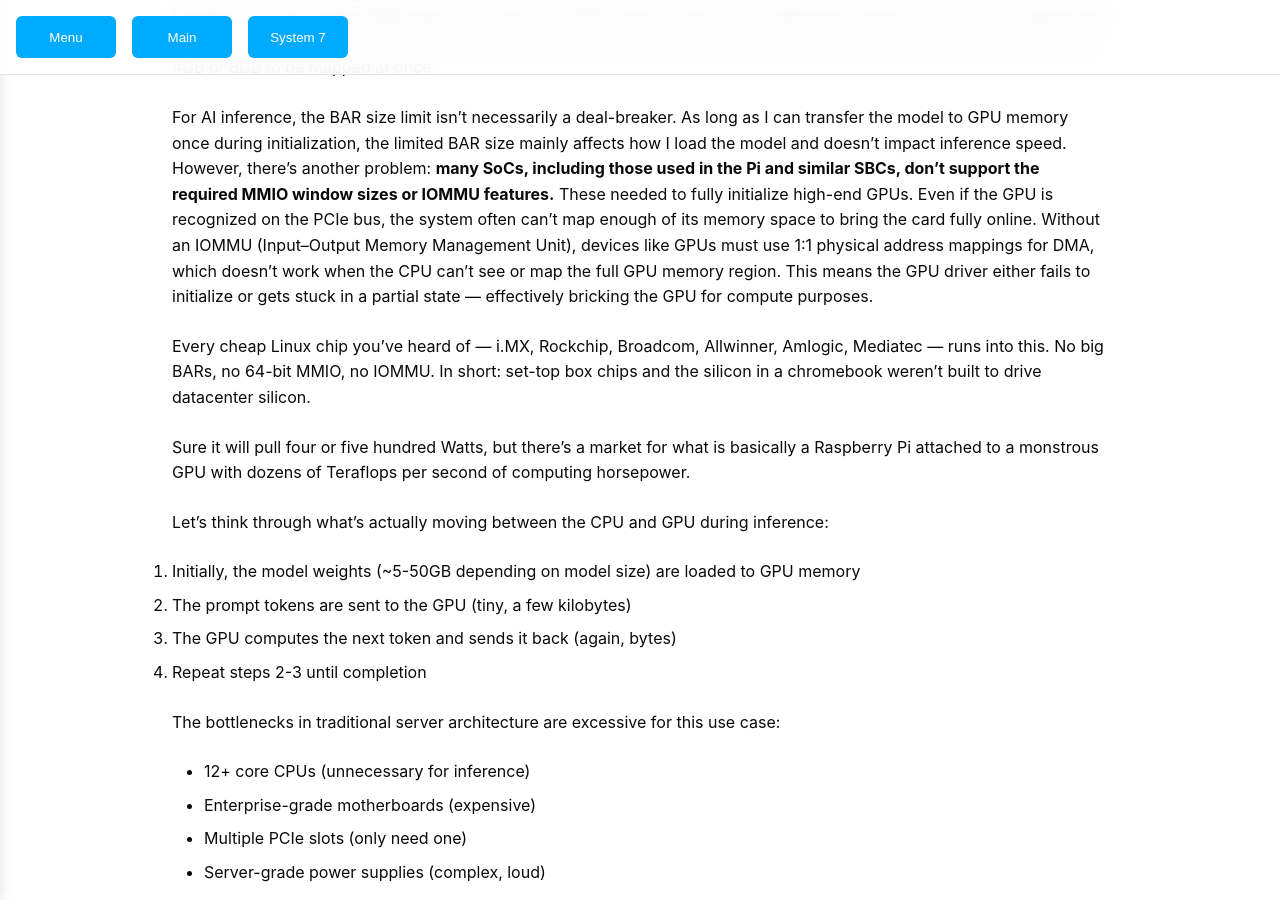
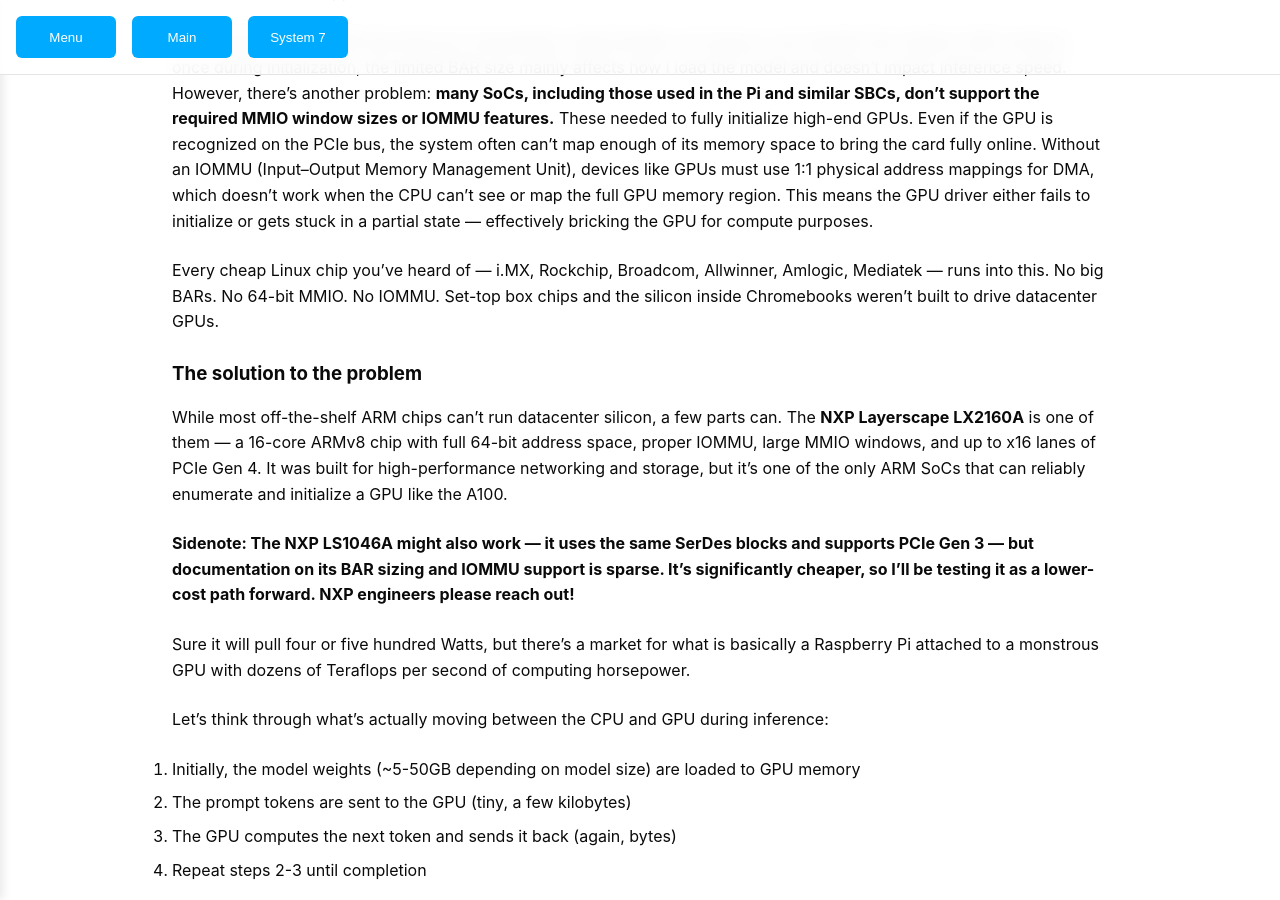
Before and after one commit to bbenchoff/bbenchoff.github.io, a Jekyll site: the page built from pages/EdgingAI.md, in a window 1280 px wide and 900 px high, scrolled down 914 px. Built offline with Jekyll 4.4.1, drawn with Linux system fonts in a browser that asks for light colours; nearby versions of some CDN libraries; our own code applies the rules of GitHub Pages for plain Markdown files; some of the changed text lies outside the part shown.

Commit message:
Update EdgingAI.md

```diff
--- a/pages/EdgingAI.md
+++ b/pages/EdgingAI.md
@@ -1,12 +1,11 @@
-Here's the complete Solebox project log in Markdown format:
-markdown---
+---
 layout: default
 
 
 ---
 
 # Solebox: Really Tiny Linux and Datacenter GPUs
-## or, I'm Building an Offline LLM Box: Pi CM5 + A100 = 80 tokens/sec in a Shoebox
+## or, Offline LLM Box: Pi CM5 + A100 = 80 tokens/sec in a Shoebox
 ### or, and I'm loathe to do this, "The Sole of a New Machine"
 
 For most cases, whether it's an LLM writing your term paper or recreating scenes from *No Country For Old Men* in the style of Miyazaki, an AI isn't bound by the bandwidth of a PCI bus. If you keep your models and context on the GPU, there are only a few kilobytes being transferred between the CPU and GPU at any given time. This is interesting, because anyone can build a small, personal, private Linux box out of salvaged datacenter GPUs. All I need to do is wire up one of these AI chips.
@@ -23,8 +22,13 @@
 
 For AI inference, the BAR size limit isn't necessarily a deal-breaker. As long as I can transfer the model to GPU memory once during initialization, the limited BAR size mainly affects how I load the model and doesn't impact inference speed. However, there's another problem: **many SoCs, including those used in the Pi and similar SBCs, don't support the required MMIO window sizes or IOMMU features.** These needed to fully initialize high-end GPUs. Even if the GPU is recognized on the PCIe bus, the system often can't map enough of its memory space to bring the card fully online. Without an IOMMU (Input–Output Memory Management Unit), devices like GPUs must use 1:1 physical address mappings for DMA, which doesn't work when the CPU can't see or map the full GPU memory region. This means the GPU driver either fails to initialize or gets stuck in a partial state — effectively bricking the GPU for compute purposes.
 
-Every cheap Linux chip you’ve heard of — i.MX, Rockchip, Broadcom, Allwinner, Amlogic, Mediatec — runs into this. No big BARs, no 64-bit MMIO, no IOMMU. In short: set-top box chips and the silicon in a chromebook weren’t built to drive datacenter silicon.
+Every cheap Linux chip you’ve heard of — i.MX, Rockchip, Broadcom, Allwinner, Amlogic, Mediatek — runs into this. No big BARs. No 64-bit MMIO. No IOMMU. Set-top box chips and the silicon inside Chromebooks weren’t built to drive datacenter GPUs.
 
+### The solution to the problem
+
+While most off-the-shelf ARM chips can't run datacenter silicon, a few parts can. The **NXP Layerscape LX2160A** is one of them — a 16-core ARMv8 chip with full 64-bit address space, proper IOMMU, large MMIO windows, and up to x16 lanes of PCIe Gen 4. It was built for high-performance networking and storage, but it's one of the only ARM SoCs that can reliably enumerate and initialize a GPU like the A100.
+
+ __Sidenote: The NXP LS1046A might also work — it uses the same SerDes blocks and supports PCIe Gen 3 — but documentation on its BAR sizing and IOMMU support is sparse. It’s significantly cheaper, so I’ll be testing it as a lower-cost path forward. NXP engineers please reach out!__
 
 Sure it will pull four or five hundred Watts, but there's a market for what is basically a Raspberry Pi attached to a monstrous GPU with dozens of Teraflops per second of computing horsepower.
 
```
